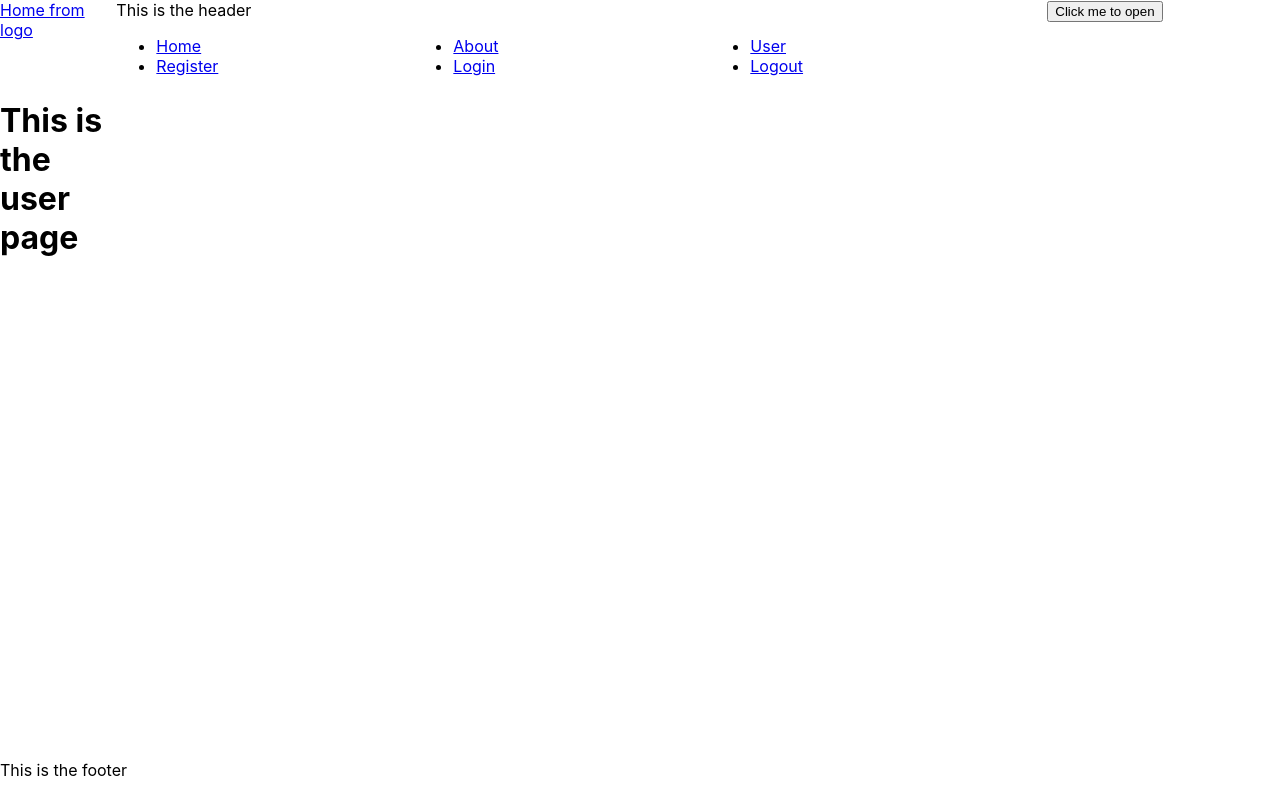
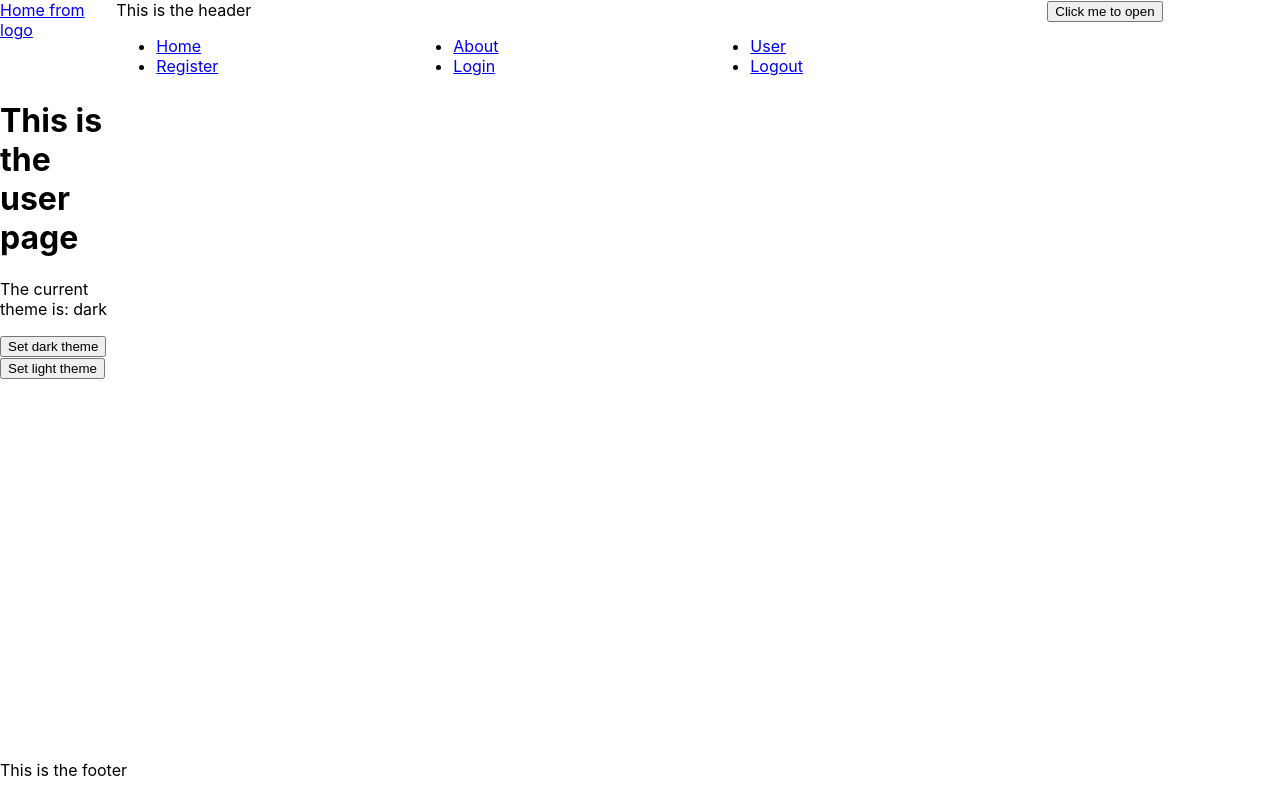
Before and after one commit to Cellv2/mern-auth-todo-app, a React (Create React App) app in the folder client/: page /user in a window 1280 px wide. Built offline with nearby package versions, Linux system fonts and the light colour scheme.

Commit message:
Add app state theme switching

```diff
--- a/client/src/components/User/User.tsx
+++ b/client/src/components/User/User.tsx
@@ -1,11 +1,37 @@
 import React from "react";
 
-type Props = {};
+import { ApplicationState } from "../../types/application-state-types";
+import { UpdateStateActions } from "../../types/state-action-types";
+import { AvailableThemes } from "../../types/theme-types";
+
+type Props = {
+    applicationState: ApplicationState;
+    handleAppStateUpdate: (
+        newState: ApplicationState,
+        actionToTake: UpdateStateActions
+    ) => void;
+};
 
 const User = (props: Props) => {
+    const handleOnClick = (theme: AvailableThemes) => {
+        console.log(theme);
+
+        let newState = props.applicationState;
+        newState.theme = theme;
+
+        props.handleAppStateUpdate(newState, "updateThemeState");
+    };
+
     return (
         <div>
             <h1>This is the user page</h1>
+            <p>The current theme is: {props.applicationState.theme}</p>
+            <button onClick={() => handleOnClick("dark")}>
+                Set dark theme
+            </button>
+            <button onClick={() => handleOnClick("light")}>
+                Set light theme
+            </button>
         </div>
     );
 };
--- /dev/null
+++ b/client/src/types/theme-types.ts
@@ -0,0 +1 @@
+export type AvailableThemes = "dark" | "light";
```
